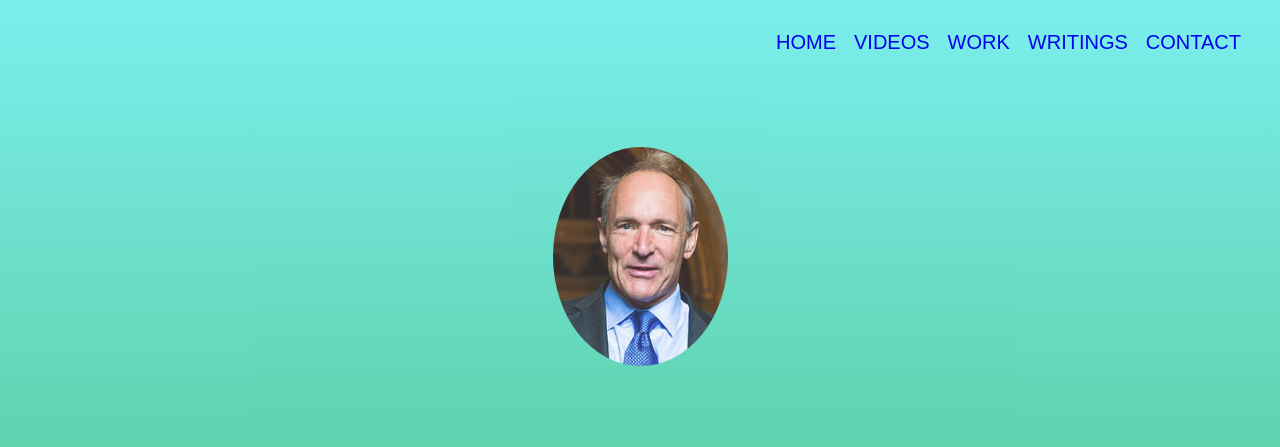
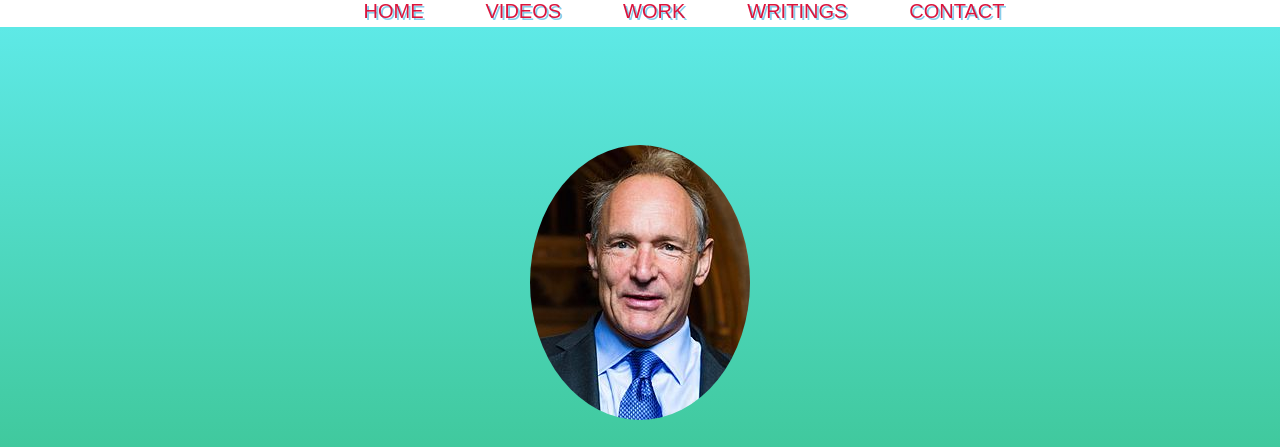
Before and after one commit to dipti123-whj/helloworld, a plain HTML site: page index.html in a window 1280 px wide. Shown: the top 447 px of the page. Drawn offline with Linux system fonts and the light colour scheme.

Commit message:
Add files via upload

```diff
--- a/index.html
+++ b/index.html
@@ -6,11 +6,12 @@
     <title>Sir Tim Berners-Lee</title>
     <link rel="stylesheet" href="style.css">
     <link href="https://fonts.googleapis.com/css?family=Cinzel+Decorative&display=swap" rel="stylesheet">
-
+    <link rel="stylesheet" href="https://cdnjs.cloudflare.com/ajax/libs/font-awesome/4.7.0/css/font-awesome.min.css">
 </head>
 
 <body>
 
+<center >
     <ul class="menu">
         <li class="links"><a href="#welcome">HOME</a></li>
         <li class="links"><a href="#videos">VIDEOS</a></li>
@@ -20,6 +21,7 @@
 
     </ul>
 
+</center>
     <section id="welcome">
         <div class="parallax-inner">
             <img src="stbl.jpg" class="profile" />
@@ -69,4 +71,28 @@
         <a class="article" href="https://interestingengineering.com/how-did-tim-berners-lee-change-the-world-with-the-world-wide-web" target="_blank">How Did Tim Berners-Lee Change the World With the World Wide Web?</a>
     </section>
 
+
+
+<br>
+    <section id="contact">
+
+        <iframe src="https://www.google.com/maps/embed?pb=!1m14!1m8!1m3!1d15078.353856082635!2d72.8906491!3d19.1257017!3m2!1i1024!2i768!4f13.1!3m3!1m2!1s0x0%3A0xacf72f56793d190a!2sWHITEHAT%20EDUCATION%20TECHNOLOGY%20PVT%20LTD!5e0!3m2!1sen!2sin!4v1573468987088!5m2!1sen!2sin" height="450" frameborder="0" allowfullscreen=""></iframe>
+
+        <div class="contact_1">
+
+           <a href="https://mail.google.com/mail/u/0/?tab=rm&ogbl#inbox">
+               <i class="fa fa-envelope"></i>&nbsp;&nbsp;<h3>dipti3apr@gmail.com</h3>
+            </a>
+
+           <br>
+           <br>
+
+           <a href="https://www.instagram.com/0304_eleanora/">
+               <i class="fa fa-instagram" ></i>&nbsp;&nbsp;&nbsp;<h3>myinstagramid</h3>
+            </a>
+
+        </div>
+
+    </section>
+
 </body></html>
--- a/style.css
+++ b/style.css
@@ -1,12 +1,11 @@
 body {
     margin: 0;
+margin-top: 10;
     padding-top: 800px;
     text-align: center;
 }
 
 .profile {
-    width: 175px;
-    margin-bottom: 50px;
     border-radius: 50%;
 
 }
@@ -14,13 +13,8 @@ body {
 #welcome {
 
     position: absolute;
-    height: 800px;
     color: #FFFFFF;
-    left: 0;
-    top: 0;
     bottom: 0;
-    right: 0;
-    opacity: 0.83;
     background: linear-gradient(#60ebeb 0%, #27ae60 100%);
     display: table;
     width: 100%;
@@ -49,11 +43,11 @@ h1 {
 h2 {
     font-size: 30px;
     font-weight: 300;
-    line-height: 1.2;
     font-family: monospace;
 }
 
 #bio {
+    font-family: 'Cinzel Decorative', cursive;
 
     padding: 50px;
     text-align: center;
@@ -68,10 +62,7 @@ h2 {
 
 
 p {
-    max-width: 450px;
-    margin: 25px auto;
     font-size: 17px;
-    line-height: 1.3;
 }
 
 .parallax-inner {
@@ -82,44 +73,77 @@ p {
     vertical-align: middle;
 
 }
+html {
+    scroll-behavior: smooth;
+}
+.article:hover {
+    color:fuchsia;
+}
 
 
 .menu {
     list-style: none;
     position: fixed;
-    top: 10px;
-    right: 30px;
-    cursor: pointer;
+    background: white;
+    width: 100%;
+    height:22px;
+    margin-top: 0px;
+    margin-bottom: 5px;
+    padding-bottom: 5px;
+    top: 0px;
     z-index: 10;
+    cursor:pointer;
 
+}
+
+.links {
+    display: inline;
+    padding-left: 33px;
+    padding-right: 25px;
+    font-family: fantasy;
+    font-size: 20px;
+}
+.links:hover {
+    /*background-color: dodgerblue;*/
+    font-size: 25px;
+    text-decoration: underline;
+}
+
+
+a {
+    /*for list items in anchor tag*/
+    text-decoration: none;
+    color: crimson;
+    text-shadow: 2px 2px skyblue;
 }
 
 
 
-.links {
-    float: left;
-    color: fuchsia;
-    padding-top: 5px;
-    padding-left: 9px;
-    padding-right: 9px;
-    padding-bottom: 5px;
-    font-family: fantasy;
-    font-size: 20px
+#writings a
+{
+    /*styling for anchor tags in section writing*/
+text-shadow: none !important;
+text-decoration: underline !important;
+color: blue !important;
 }
 
-.links:hover {
-    background-color: aqua;
+#contact
+{
+background: firebrick;
 }
 
-html {
-    scroll-behavior: smooth;
+#contact iframe
+{
+    width: 80%;
 }
 
-a {
-    text-decoration: none;
+.contact_1 h3
+{
+    /*remove and check the output*/
+    display: inline;
 }
-
-
-.article:hover {
-    color:fuchsia;
+.contact_1 a
+{
+    color: white ;/*can write !important for the desired output if needed*/
+    text-shadow: none; /* !important;/
 }
```
